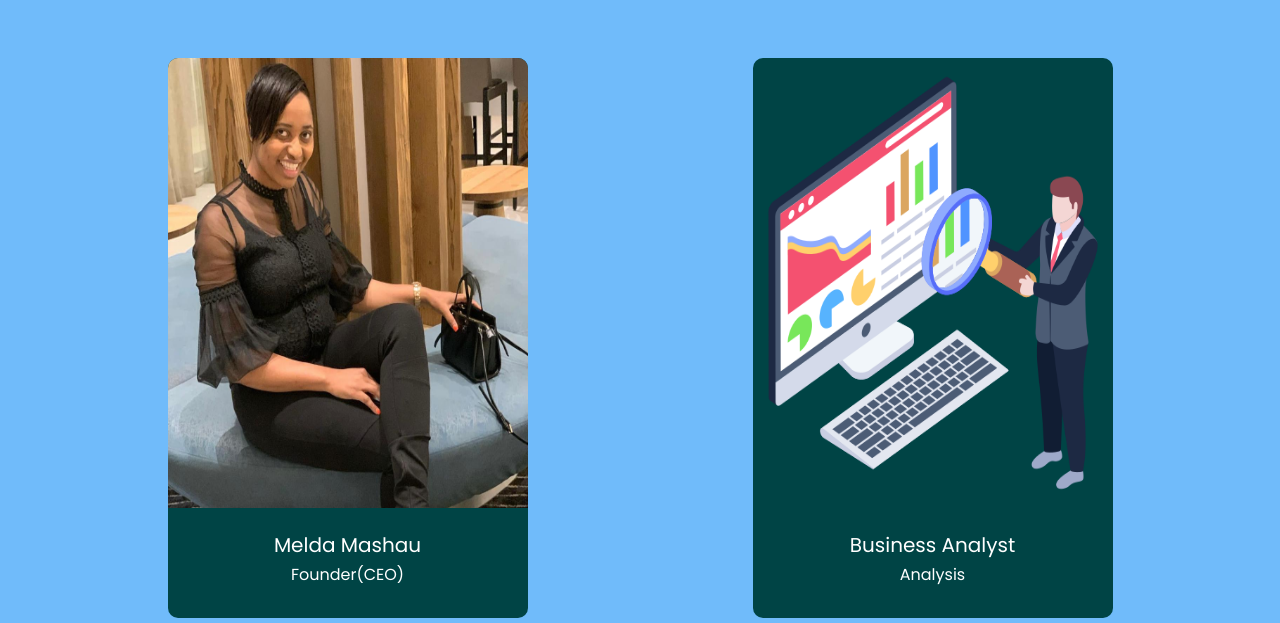
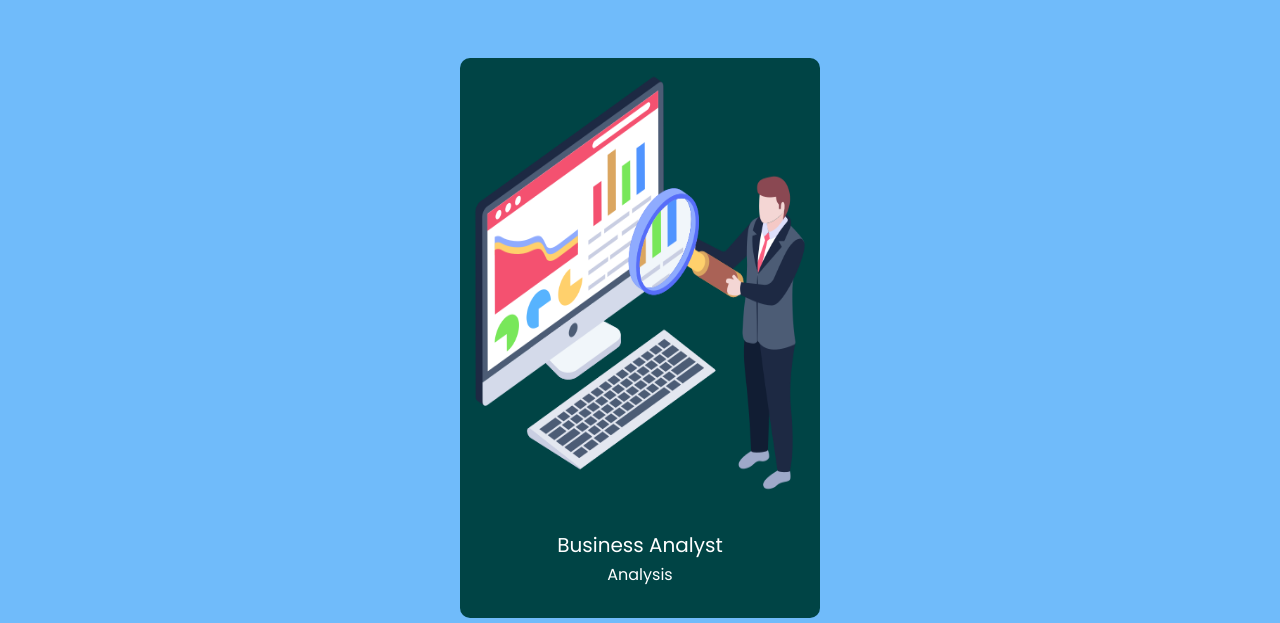
Before and after one commit to Mabishanko/adaptive-mel-solutions, a plain HTML site: page team.html in a window 1280 px wide. Shown: the part 329-952 px from the top of the page. Drawn offline with nearby package versions, Linux system fonts and the light colour scheme; some packages are replaced by stand-ins of ours; files whose address does not match are found by name.

Commit message:
team.html

```diff
--- a/team.html
+++ b/team.html
@@ -138,21 +138,6 @@ business drivers to achieve key performance indicators.
         </p>
       </div>
       <div class="row">
-        <div class="col-md-4 col-sm-6 mx-auto">
-          <div class="box">
-            <div class="img-box">
-              <img src="images/ceo.jpg" height="450px" alt="">
-            </div>
-            <div class="detail-box">
-              <h5>
-                Melda Mashau
-              </h5>
-              <h6 class="">
-                Founder(CEO)
-              </h6>
-            </div>
-          </div>
-        </div>
         <div class="col-md-4 col-sm-6 mx-auto">
           <div class="box">
             <div class="img-box">
```
